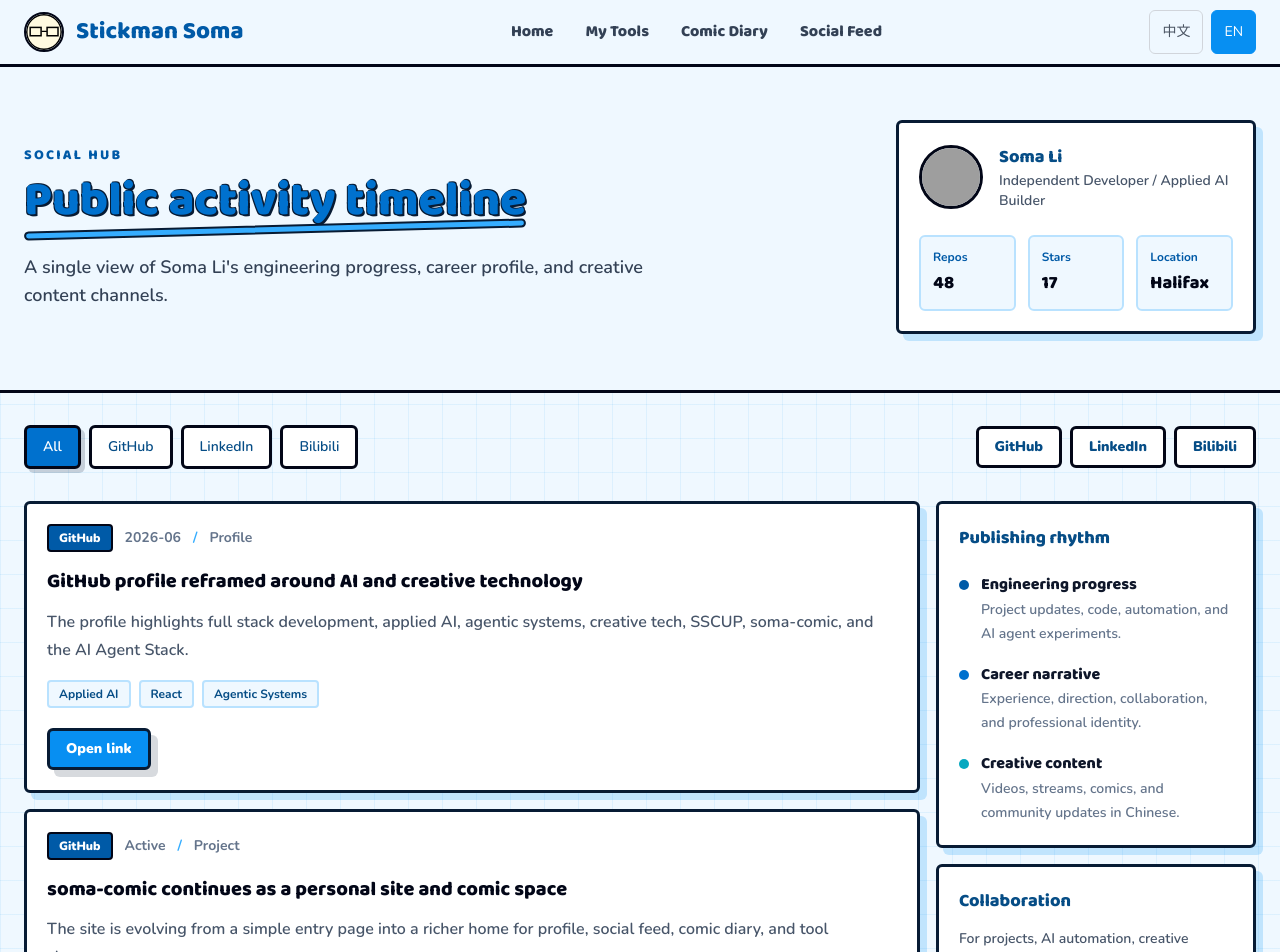
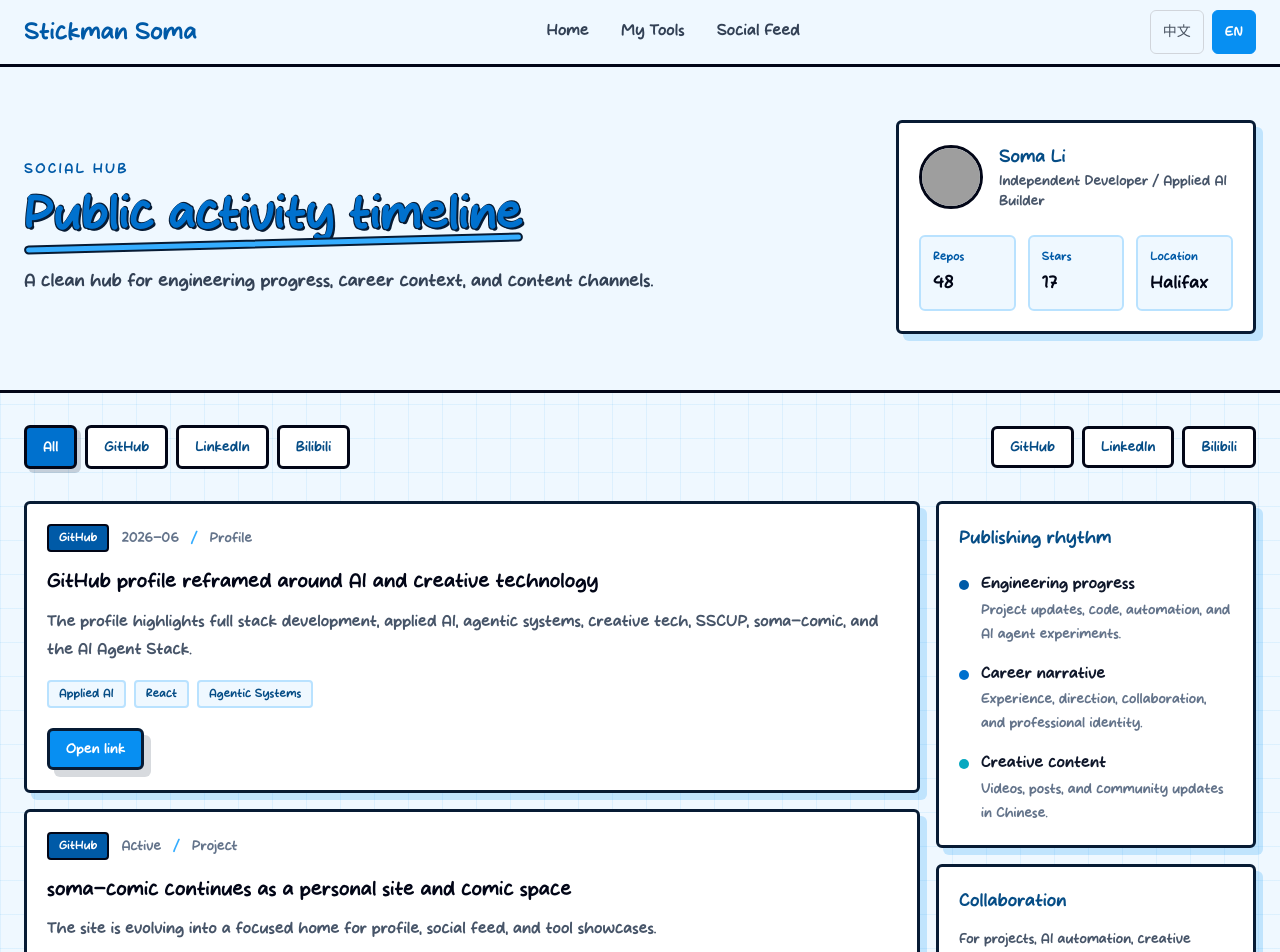
Before and after one commit to somali0128/soma-comic, a React app: page /social in a window 1280 px wide. Shown: the top 952 px of the page. Built offline with nearby package versions, Linux system fonts and the light colour scheme; grey boxes are pictures that could not be loaded; the HTML template or start-up script is replaced by a standard one.

Commit message:
Simplify layout and add English display font

```diff
--- a/src/components/Footer/Footer.js
+++ b/src/components/Footer/Footer.js
@@ -22,7 +22,6 @@ const Footer = ({ t }) => {
             <ul className="flex flex-col gap-1 sm:gap-2">
               <li><a href="/" className="text-primary-50 font-bold transition-colors duration-200 hover:text-white text-sm sm:text-base">{t.nav.home}</a></li>
               <li><a href="/order-menu" className="text-primary-50 font-bold transition-colors duration-200 hover:text-white text-sm sm:text-base">{t.nav.orderMenu}</a></li>
-              <li><a href="/comics" className="text-primary-50 font-bold transition-colors duration-200 hover:text-white text-sm sm:text-base">{t.nav.comicDiary}</a></li>
               <li><a href="/social" className="text-primary-50 font-bold transition-colors duration-200 hover:text-white text-sm sm:text-base">{t.nav.socialFeed}</a></li>
             </ul>
           </div>
--- a/src/components/Hero/Hero.js
+++ b/src/components/Hero/Hero.js
@@ -1,11 +1,8 @@
 import React from 'react';
 import { Link } from 'react-router-dom';
 import LanguageSwitch from '../LanguageSwitch/LanguageSwitch';
-import SomaLogo from '../../soma_logo.svg';
 
 const PANEL_IMAGES = {
-  comics:
-    'https://images.unsplash.com/photo-1612036782180-6f0b6cd846fe?auto=format&fit=crop&w=1600&q=80',
   social:
     'https://images.unsplash.com/photo-1516321318423-f06f85e504b3?auto=format&fit=crop&w=1600&q=80',
   tools:
@@ -15,13 +12,6 @@ const PANEL_IMAGES = {
 const Hero = ({ currentLanguage, onLanguageChange, t }) => {
   const { home } = t;
   const panelList = [
-    {
-      id: 'comics',
-      to: '/comics',
-      title: home.panels.comics.title,
-      description: home.panels.comics.description,
-      image: PANEL_IMAGES.comics,
-    },
     {
       id: 'social',
       to: '/social',
@@ -47,21 +37,11 @@ const Hero = ({ currentLanguage, onLanguageChange, t }) => {
 
         <div className="relative z-10 mx-auto flex min-h-[88vh] max-w-7xl flex-col justify-between px-4 py-5 sm:px-6 lg:py-7">
           <header className="flex items-center justify-between gap-4">
-            <Link to="/" className="flex items-center gap-3">
-              <img
-                src={SomaLogo}
-                alt=""
-                className="h-10 w-10 rounded-full border-2 border-slate-950 bg-primary-50"
-              />
-              <span className="font-display text-lg font-black text-primary-800 sm:text-2xl">
-                Stickman Soma
-              </span>
+            <Link to="/" className="font-display text-xl font-black text-primary-800 sm:text-3xl">
+              Stickman Soma
             </Link>
             <div className="flex items-center gap-4">
               <nav className="hidden items-center gap-6 text-sm font-extrabold text-slate-700 md:flex">
-                <Link className="transition hover:text-primary-700" to="/comics">
-                  {t.nav.comicDiary}
-                </Link>
                 <Link className="transition hover:text-primary-700" to="/social">
                   {t.nav.socialFeed}
                 </Link>
@@ -122,13 +102,6 @@ const Hero = ({ currentLanguage, onLanguageChange, t }) => {
             </div>
 
             <aside className="stickman-card-blue rounded-md bg-white p-5">
-              <div className="mb-5 flex justify-center">
-                <img
-                  src={SomaLogo}
-                  alt=""
-                  className="h-24 w-24 rounded-full border-[4px] border-slate-950 bg-primary-50"
-                />
-              </div>
               <p className="font-display text-sm font-black uppercase tracking-[0.16em] text-primary-700">
                 {home.nowTitle}
               </p>
@@ -147,7 +120,7 @@ const Hero = ({ currentLanguage, onLanguageChange, t }) => {
         </div>
       </div>
 
-      <div className="mx-auto grid max-w-7xl gap-4 px-4 pb-12 pt-6 sm:px-6 md:grid-cols-3">
+      <div className="mx-auto grid max-w-7xl gap-4 px-4 pb-12 pt-6 sm:px-6 md:grid-cols-2">
         {panelList.map((panel) => (
           <Link
             key={panel.id}
--- a/src/components/Navbar/Navbar.js
+++ b/src/components/Navbar/Navbar.js
@@ -1,7 +1,6 @@
 import React, { useState } from 'react';
 import { Link } from 'react-router-dom';
 import LanguageSwitch from '../LanguageSwitch/LanguageSwitch';
-import SomaLogo from '../../soma_logo.svg';
 
 const Navbar = ({ currentLanguage, onLanguageChange, t }) => {
   const [isMenuOpen, setIsMenuOpen] = useState(false);
@@ -19,11 +18,6 @@ const Navbar = ({ currentLanguage, onLanguageChange, t }) => {
       <div className="max-w-7xl mx-auto px-4 sm:px-6">
         <div className="flex items-center justify-between h-16">
           <Link to="/" className="flex items-center gap-2 sm:gap-3 transition-colors duration-200 hover:opacity-80" onClick={closeMenu}>
-            <img
-              src={SomaLogo}
-              alt="Stickman Soma Logo"
-              className="w-8 h-8 rounded-full border-2 border-slate-950 bg-primary-50 sm:w-10 sm:h-10"
-            />
             <span className="font-display text-lg font-black text-primary-700 sm:text-2xl">Stickman Soma</span>
           </Link>
 
@@ -35,10 +29,6 @@ const Navbar = ({ currentLanguage, onLanguageChange, t }) => {
             </Link>
             <Link to="/order-menu" className="relative font-display font-black text-slate-700 transition-colors duration-200 hover:text-primary-700 group">
               {t.nav.orderMenu}
-              <span className="absolute bottom-0 left-0 w-0 h-[3px] rounded-full bg-primary-500 transition-all duration-200 group-hover:w-full"></span>
-            </Link>
-            <Link to="/comics" className="relative font-display font-black text-slate-700 transition-colors duration-200 hover:text-primary-700 group">
-              {t.nav.comicDiary}
               <span className="absolute bottom-0 left-0 w-0 h-[3px] rounded-full bg-primary-500 transition-all duration-200 group-hover:w-full"></span>
             </Link>
             <Link to="/social" className="relative font-display font-black text-slate-700 transition-colors duration-200 hover:text-primary-700 group">
@@ -73,9 +63,6 @@ const Navbar = ({ currentLanguage, onLanguageChange, t }) => {
             <Link to="/order-menu" className="block rounded-md border-2 border-transparent px-4 py-3 font-display font-black text-slate-700 transition-colors duration-200 hover:border-slate-950 hover:bg-white hover:text-primary-700" onClick={closeMenu}>
               {t.nav.orderMenu}
             </Link>
-            <Link to="/comics" className="block rounded-md border-2 border-transparent px-4 py-3 font-display font-black text-slate-700 transition-colors duration-200 hover:border-slate-950 hover:bg-white hover:text-primary-700" onClick={closeMenu}>
-              {t.nav.comicDiary}
-            </Link>
             <Link to="/social" className="block rounded-md border-2 border-transparent px-4 py-3 font-display font-black text-slate-700 transition-colors duration-200 hover:border-slate-950 hover:bg-white hover:text-primary-700" onClick={closeMenu}>
               {t.nav.socialFeed}
             </Link>
--- a/src/index.css
+++ b/src/index.css
@@ -1,4 +1,12 @@
 @import url('https://fonts.googleapis.com/css2?family=Baloo+2:wght@600;700;800&family=Nunito:wght@400;600;700;800;900&display=swap');
+
+@font-face {
+  font-family: 'Brown Cookies';
+  src: url('./assets/fonts/brown-cookies/Brown Cookies.otf') format('opentype');
+  font-style: normal;
+  font-weight: 400 900;
+  font-display: swap;
+}
 
 @tailwind base;
 @tailwind components;
@@ -21,6 +29,10 @@
     background: #eff8ff;
     -webkit-text-size-adjust: 100%;
     -ms-text-size-adjust: 100%;
+  }
+
+  html[lang='en'] body {
+    font-family: 'Brown Cookies', 'Nunito', 'Comic Sans MS', cursive;
   }
 
   ::-webkit-scrollbar {
@@ -104,6 +116,11 @@
     font-family: 'Baloo 2', 'Nunito', 'Comic Sans MS', 'Segoe Print', cursive;
   }
 
+  html[lang='en'] .font-display,
+  html[lang='en'] .stickman-title {
+    font-family: 'Brown Cookies', 'Baloo 2', 'Nunito', cursive;
+  }
+
   .stickman-title {
     font-family: 'Baloo 2', 'Nunito', 'Comic Sans MS', cursive;
     letter-spacing: 0;
--- a/src/locales/en.js
+++ b/src/locales/en.js
@@ -2,7 +2,6 @@ const en = {
   nav: {
     home: 'Home',
     orderMenu: 'My Tools',
-    comicDiary: 'Comic Diary',
     socialFeed: 'Social Feed',
   },
   placeholder: {
@@ -10,7 +9,6 @@ const en = {
   },
   hero: {
     panels: {
-      comics: { title: 'Comic Diary' },
       social: { title: 'Social Media' },
       tools: { title: 'My Tools' },
     },
@@ -19,35 +17,31 @@ const en = {
     eyebrow: 'Full Stack Developer / Applied AI / Creative Tech',
     title: "Soma Li's creative engineering home",
     subtitle:
-      'I build AI agents, automation systems, and local LLM applications in Halifax while maintaining comics, community, and content projects.',
+      'I build AI agents, automation systems, and local LLM applications in Halifax.',
     primaryCta: 'View social feed',
     nowTitle: 'Now building',
     nowItems: [
       {
         title: 'AI Agent Stack',
-        description: 'Refining local agent workflows with Ollama, OpenWebUI, n8n, and PostgreSQL.',
+        description: 'Local agent workflows and automation systems.',
       },
       {
         title: 'soma-comic',
-        description: 'Blending comics, personal expression, and interactive web experiences.',
+        description: 'A personal home for updates, tools, and creative work.',
       },
       {
-        title: 'Community & VTuber',
-        description: 'Creating content, streaming, and organizing communities around human technology.',
+        title: 'Creative Tech',
+        description: 'Engineering work shaped into memorable experiences.',
       },
     ],
     panels: {
-      comics: {
-        title: 'Comic Diary',
-        description: 'Sketches, story fragments, and creative experiments.',
-      },
       social: {
         title: 'Social Feed',
-        description: 'A public hub for GitHub, LinkedIn, and Bilibili updates.',
+        description: 'GitHub, LinkedIn, and Bilibili updates.',
       },
       tools: {
         title: 'My Tools',
-        description: 'Automation, AI, and personal productivity experiments.',
+        description: 'AI, automation, and productivity tools.',
       },
     },
   },
@@ -55,7 +49,7 @@ const en = {
     eyebrow: 'Social Hub',
     title: 'Public activity timeline',
     subtitle:
-      "A single view of Soma Li's engineering progress, career profile, and creative content channels.",
+      "A clean hub for engineering progress, career context, and content channels.",
     profileRole: 'Independent Developer / Applied AI Builder',
     filterLabel: 'Filter platform',
     openLink: 'Open link',
@@ -94,9 +88,9 @@ const en = {
         type: 'Project',
         title: 'soma-comic continues as a personal site and comic space',
         summary:
-          'The site is evolving from a simple entry page into a richer home for profile, social feed, comic diary, and tool showcases.',
+          'The site is evolving into a focused home for profile, social feed, and tool showcases.',
         href: 'https://github.com/somali0128/soma-comic',
-        tags: ['Personal Site', 'Comics', 'Tailwind'],
+        tags: ['Personal Site', 'Tailwind'],
       },
       {
         id: 'linkedin',
@@ -136,7 +130,7 @@ const en = {
       {
         platform: 'bilibili',
         title: 'Creative content',
-        description: 'Videos, streams, comics, and community updates in Chinese.',
+        description: 'Videos, posts, and community updates in Chinese.',
       },
     ],
     contactTitle: 'Collaboration',
--- a/src/locales/zh.js
+++ b/src/locales/zh.js
@@ -2,7 +2,6 @@ const zh = {
   nav: {
     home: '首页',
     orderMenu: '我的工具',
-    comicDiary: '漫画日常',
     socialFeed: '社交动态',
   },
   placeholder: {
@@ -10,7 +9,6 @@ const zh = {
   },
   hero: {
     panels: {
-      comics: { title: '漫画日常' },
       social: { title: '社交媒体' },
       tools: { title: '我的工具' },
     },
@@ -19,35 +17,31 @@ const zh = {
     eyebrow: 'Full Stack Developer / Applied AI / Creative Tech',
     title: 'Soma Li 的创作与工程主页',
     subtitle:
-      '我在 Halifax 做 AI agents、自动化系统、本地 LLM 应用，也维护漫画、社区和内容创作项目。这里聚合我的项目、动态和公开社交入口。',
+      '我在 Halifax 做 AI agents、自动化系统和本地 LLM 应用。这里聚合我的项目、动态和公开社交入口。',
     primaryCta: '查看社交动态',
     nowTitle: '近期关注',
     nowItems: [
       {
         title: 'AI Agent Stack',
-        description: '用 Ollama、OpenWebUI、n8n 和 PostgreSQL 打磨本地智能体工作流。',
+        description: '本地智能体工作流与自动化系统。',
       },
       {
         title: 'soma-comic',
-        description: '把漫画、个人表达和交互式网页结合成更有生命力的创作空间。',
+        description: '个人主页、社交动态和创作展示。',
       },
       {
-        title: 'Community & VTuber',
-        description: '持续做内容、直播和社群组织，让技术作品更有人味。',
+        title: 'Creative Tech',
+        description: '把工程能力做成清晰、有记忆点的体验。',
       },
     ],
     panels: {
-      comics: {
-        title: '漫画日常',
-        description: '收纳画稿、故事片段和创意实验。',
-      },
       social: {
         title: '社交动态',
-        description: '聚合 GitHub、LinkedIn、B 站的公开更新。',
+        description: 'GitHub、LinkedIn、B 站公开更新。',
       },
       tools: {
         title: '我的工具',
-        description: '展示自动化、AI 和个人效率工具。',
+        description: 'AI、自动化和效率工具。',
       },
     },
   },
@@ -55,7 +49,7 @@ const zh = {
     eyebrow: 'Social Hub',
     title: '公开动态时间线',
     subtitle:
-      '这里把 Soma Li 的工程进展、职业资料和内容创作放在同一个界面里，方便快速了解最近在做什么。',
+      '工程进展、职业资料和内容频道，统一放在一个简洁入口里。',
     profileRole: 'Independent Developer / Applied AI Builder',
     filterLabel: '筛选平台',
     openLink: '打开链接',
@@ -94,9 +88,9 @@ const zh = {
         type: 'Project',
         title: 'soma-comic 作为个人站与漫画创作空间继续迭代',
         summary:
-          '站点正在从入口型页面升级为个人主页、社交动态、漫画日常和工具展示的组合体验。',
+          '站点正在升级为个人主页、社交动态和工具展示的组合体验。',
         href: 'https://github.com/somali0128/soma-comic',
-        tags: ['Personal Site', 'Comics', 'Tailwind'],
+        tags: ['Personal Site', 'Tailwind'],
       },
       {
         id: 'linkedin',
@@ -116,7 +110,7 @@ const zh = {
         type: 'Content',
         title: 'B 站空间承载中文内容与社区互动',
         summary:
-          '适合展示视频、动态、直播相关内容和面向中文社区的创作活动。',
+          '适合展示视频、动态和面向中文社区的创作活动。',
         href: 'https://space.bilibili.com/290997685',
         tags: ['Video', 'Community', '中文内容'],
       },
@@ -136,7 +130,7 @@ const zh = {
       {
         platform: 'bilibili',
         title: '内容创作',
-        description: '视频、直播、漫画相关表达和中文社区互动。',
+        description: '视频、动态和中文社区互动。',
       },
     ],
     contactTitle: '合作入口',
```
Also changed, not shown: src/App.js (+0 -9 lines), src/assets/fonts/brown-cookies/Brown Cookies.otf (added), src/assets/fonts/brown-cookies/Originfonts Font Usage Terms.txt (added), 1 other file (tests, documents, lock files or other folders).
